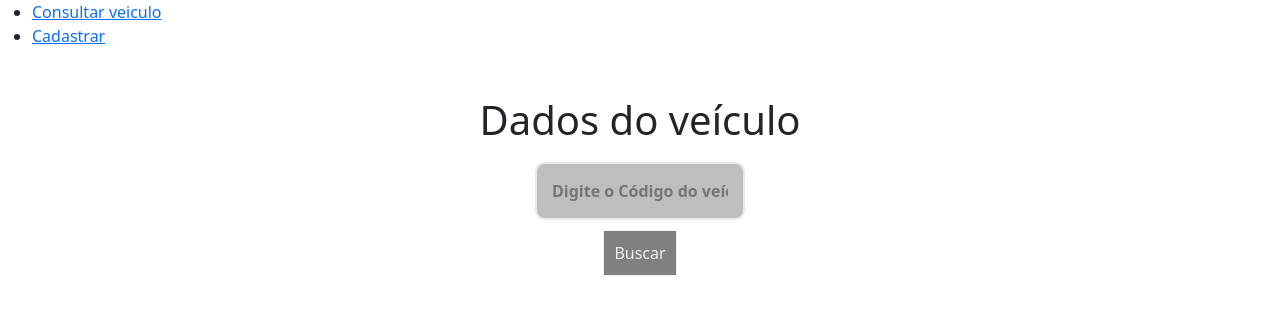
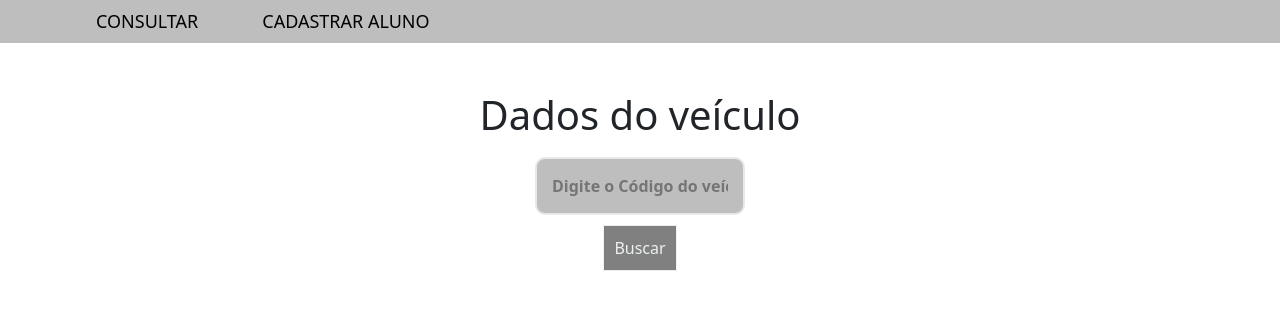
Before and after one commit to Higoralmeida702/Sistema_de_busca_de_carros, a React (Vite) app in the folder frontend/: page / in a window 1280 px wide. Shown: the top 314 px of the page. Built offline with nearby package versions, Linux system fonts and the light colour scheme; no server answers.

Commit message:
Adicionado estilo css da barra de navegação

```diff
--- /dev/null
+++ b/frontend/src/Components/Navbar/Navbar.css
@@ -0,0 +1,33 @@
+.navbar {
+    display: flex;
+    align-items: center;
+    justify-content: end;
+    background-color: #bebebe;
+}
+
+.navbar a{
+    font-size: 20px;
+    text-decoration: none;
+    color: #000;
+}
+.navbar a{
+    cursor: pointer;
+    text-decoration: none;
+    font-size: 18px;
+    position: relative;
+    text-transform: uppercase;
+    transition-timing-function: cubic-bezier(0.25, 0.8, 0.25, 1);
+    transition-duration: 400ms;
+    margin:  0 32px;
+    transition-property: color;
+}
+
+.navbar ul {
+    margin:  0 32px;
+    display: flex;
+    list-style: none;
+}
+
+.navbar a:hover {
+    color: rgb(93, 93, 255);
+}
--- a/frontend/src/Components/Navbar/index.jsx
+++ b/frontend/src/Components/Navbar/index.jsx
@@ -1,14 +1,15 @@
+import './Navbar.css';
 import { Link } from 'react-router-dom';
 
 const Navbar = () => {
    return (
-      <nav>
+      <nav className="navbar">
          <ul>
             <li>
-               <Link to={'/'}>Consultar veiculo</Link>
+               <Link to={'/'}>Consultar</Link>
             </li>
             <li>
-               <Link to={'/cadastrar'}>Cadastrar</Link>
+               <Link to={'/cadastrar'}>Cadastrar Aluno</Link>
             </li>
          </ul>
       </nav>
```
